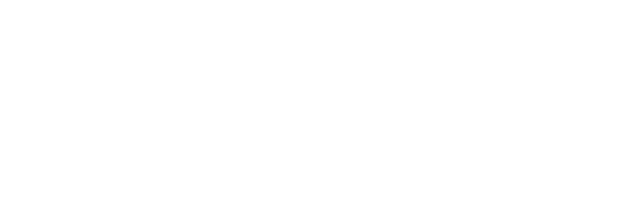
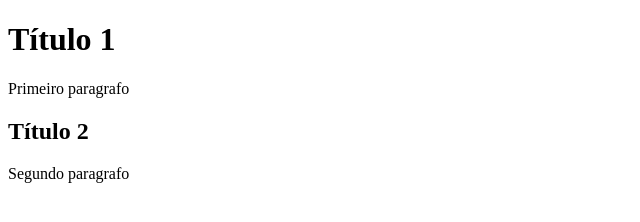
Before and after one commit to luistiagof/cbtdweb, a plain HTML site: page index.html in a window 1280 px wide. Shown: the whole page, without its empty margins (0-640 px from the left). Drawn offline with Linux system fonts and the light colour scheme.

Commit message:
Update index.html

```diff
--- a/index.html
+++ b/index.html
@@ -1,3 +1,16 @@
-<html>
+<!DOCTYPE html>
+<html lang="pt-br">
+<head>
+    <meta charset="UTF-8">
+    <meta name="viewport" content="width=device-width, initial-scale=1.0">
+    <title>Document</title>
+</head>
+<body>
+    <h1>Título 1</h1>
+    <p>Primeiro paragrafo</p>
 
+    <h2>Título 2</h2>
+    <p>Segundo paragrafo</p>
+
+</body>
 </html>
```
